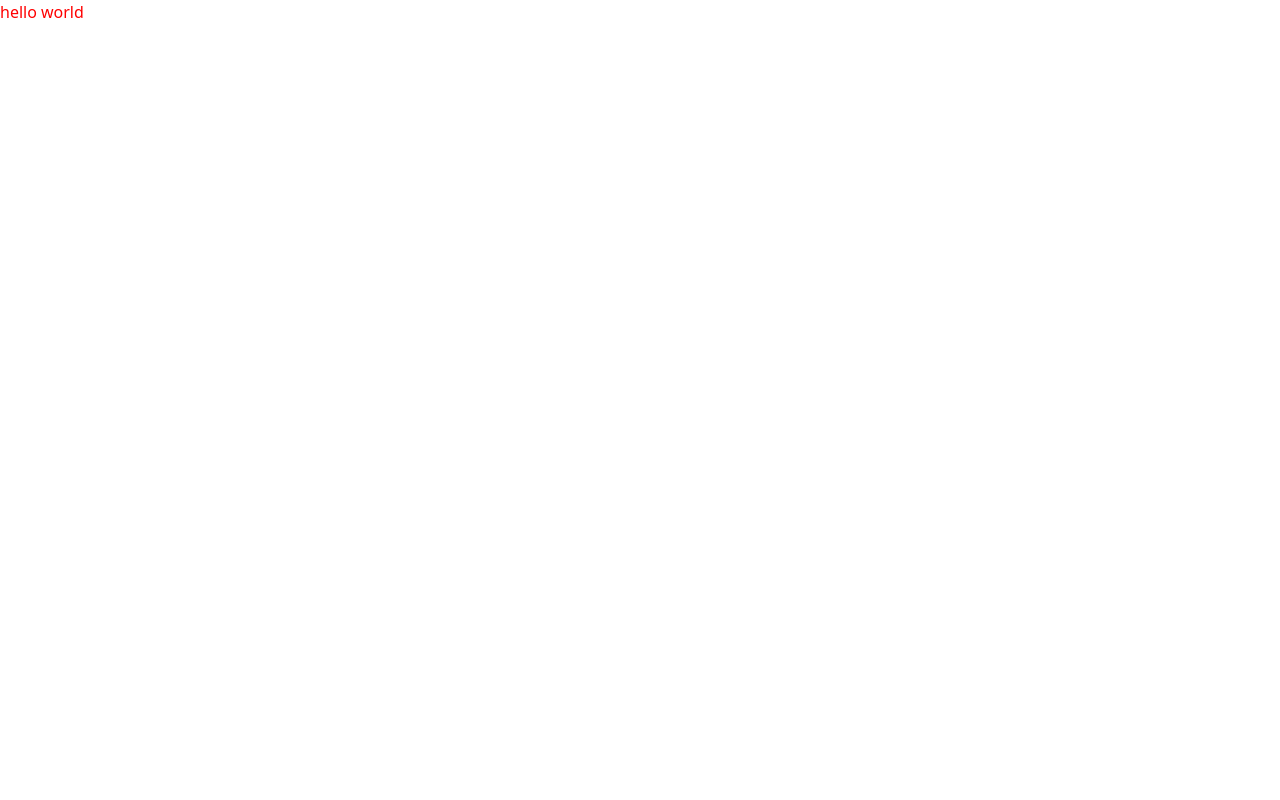
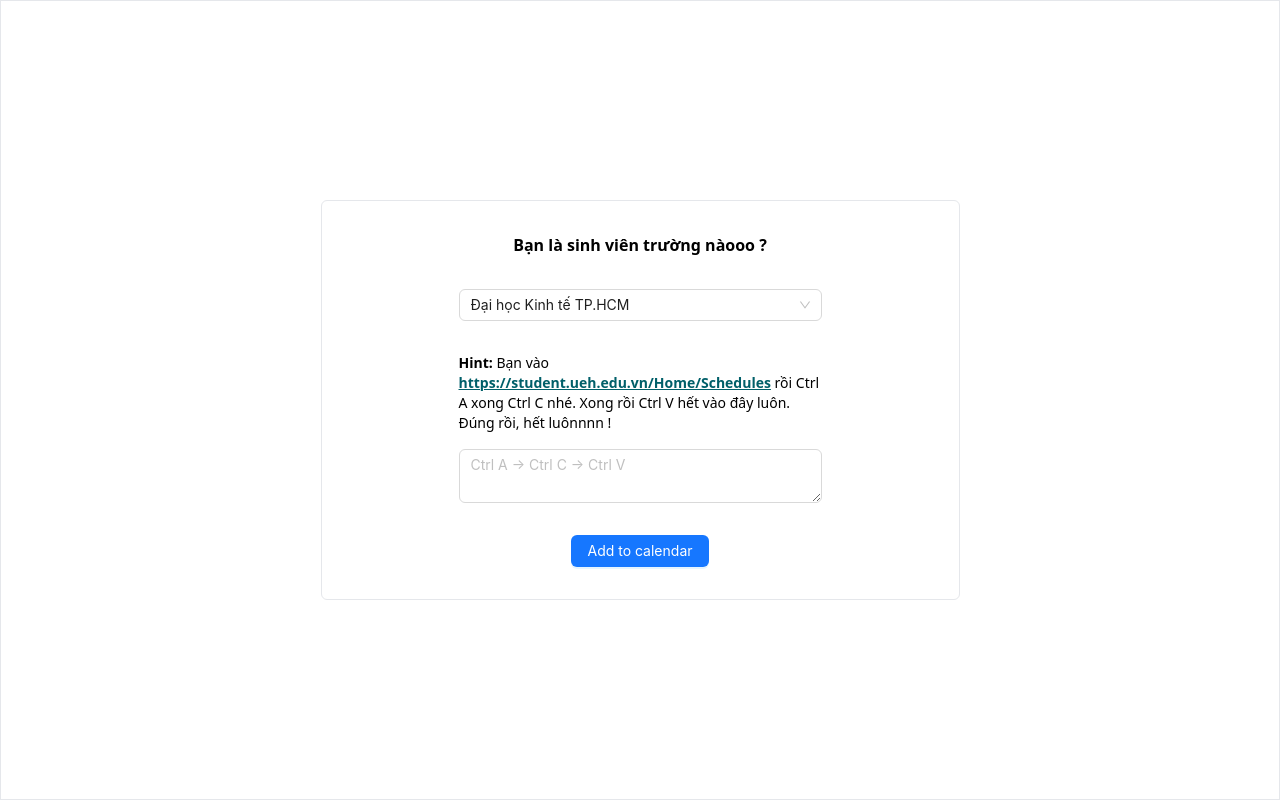
Before and after one commit to Henry-Le-CS/EKalendar-frontend, a Vue app: page / in a window 1280 px wide. Built offline with nearby package versions, Linux system fonts and the light colour scheme.

Commit message:
feat: add basic components for ueh form submission

```diff
--- a/components.d.ts
+++ b/components.d.ts
@@ -7,6 +7,8 @@ export {}
 /* prettier-ignore */
 declare module 'vue' {
   export interface GlobalComponents {
+    AAlert: typeof import('ant-design-vue/es')['Alert']
+    AButton: typeof import('ant-design-vue/es')['Button']
     AInput: typeof import('ant-design-vue/es')['Input']
     ASelect: typeof import('ant-design-vue/es')['Select']
     ATextarea: typeof import('ant-design-vue/es')['Textarea']
--- a/package.json
+++ b/package.json
@@ -9,10 +9,13 @@
     "preview": "vite preview"
   },
   "dependencies": {
+    "@google-cloud/local-auth": "^2.1.0",
     "ant-design-vue": "^4.2.1",
+    "googleapis": "^105.0.0",
     "vue": "^3.4.21"
   },
   "devDependencies": {
+    "@types/node": "^20.12.8",
     "@vitejs/plugin-vue": "^5.0.4",
     "autoprefixer": "^10.4.19",
     "postcss": "^8.4.38",
--- a/src/App.vue
+++ b/src/App.vue
@@ -1,5 +1,15 @@
-<script setup lang="ts"></script>
+<template>
+  <div
+    class="flex items-center justify-center h-[100vh] border border-1 w-[100%]"
+  >
+    <div
+      class="h-max flex items-center justify-center w-full px-4 py-8 lg:w-[50%] border border-1 rounded-md"
+    >
+      <CalendarForm class="w-full flex items-center justify-center" />
+    </div>
+  </div>
+</template>
 
-<template>
-  <h1 class="text-[red]">hello world</h1>
-</template>
+<script setup lang="ts">
+import CalendarForm from './components/calendar-form/index.vue';
+</script>
--- /dev/null
+++ b/src/components/calendar-form/index.vue
@@ -0,0 +1,96 @@
+<template>
+  <div
+    class="flex flex-col gap-8 items-center justify-center gap-1 w-full lg:w-[60%]"
+  >
+    <h1 class="font-bold h-max">Bạn là sinh viên trường nàooo ?</h1>
+    <a-select
+      class="w-full"
+      ref="select"
+      v-model:value="university"
+      :options="uniOptions"
+      @change="handleChange"
+    ></a-select>
+
+    <div class="flex flex-col items-center justify-start gap-4">
+      <p class="text-sm">
+        <span class="font-bold text-black">Hint: </span>Bạn vào
+        <a
+          class="text-[#005f69] font-bold underline"
+          href="https://student.ueh.edu.vn/Home/Schedules"
+          >https://student.ueh.edu.vn/Home/Schedules</a
+        >
+        rồi Ctrl A xong Ctrl C nhé. Xong rồi Ctrl V hết vào đây luôn. Đúng rồi,
+        hết luônnnn !
+      </p>
+
+      <a-textarea
+        v-model:value="pageText"
+        @change="handleInputChange"
+        placeholder="Ctrl A -> Ctrl C -> Ctrl V"
+      />
+    </div>
+
+    <a-alert v-if="error" :message="error" type="error" show-icon />
+    <div>
+      <a-button type="primary" @click="handleAddToCalendar"
+        >Add to calendar</a-button
+      >
+    </div>
+  </div>
+</template>
+
+<script lang="ts" setup>
+import { ref } from 'vue';
+import type { SelectProps } from 'ant-design-vue';
+import { authorizeUser } from './google';
+
+const university = ref('ueh');
+const uniOptions = ref<SelectProps['options']>([
+  {
+    value: 'ueh',
+    label: 'Đại học Kinh tế TP.HCM',
+  },
+]);
+
+const pageText = ref('');
+const calendar = ref('');
+const error = ref('');
+
+const handleChange = (value: string) => {
+  console.log(`selected ${value}`);
+};
+
+const handleInputChange = () => {
+  const lines = pageText.value.split('\n');
+
+  fetch('http://localhost:8080/calendar', {
+    method: 'POST',
+    headers: {
+      'Content-Type': 'application/json',
+    },
+    body: JSON.stringify({
+      Texts: lines,
+      University: university.value,
+      Semester: '232',
+    }),
+  })
+    .then(res => res.json())
+    .then(r => {
+      if (r.Error) {
+        error.value = r.Error;
+        return;
+      }
+
+      error.value = '';
+      calendar.value = r.Calendar;
+    })
+    .catch(err => {
+      calendar.value = '';
+      error.value = 'Có lỗi xảy ra: ' + err?.message || err;
+    });
+};
+
+const handleAddToCalendar = () => {
+  authorizeUser();
+};
+</script>
```
Also changed, not shown: 1 other file (tests, documents, lock files or other folders).
